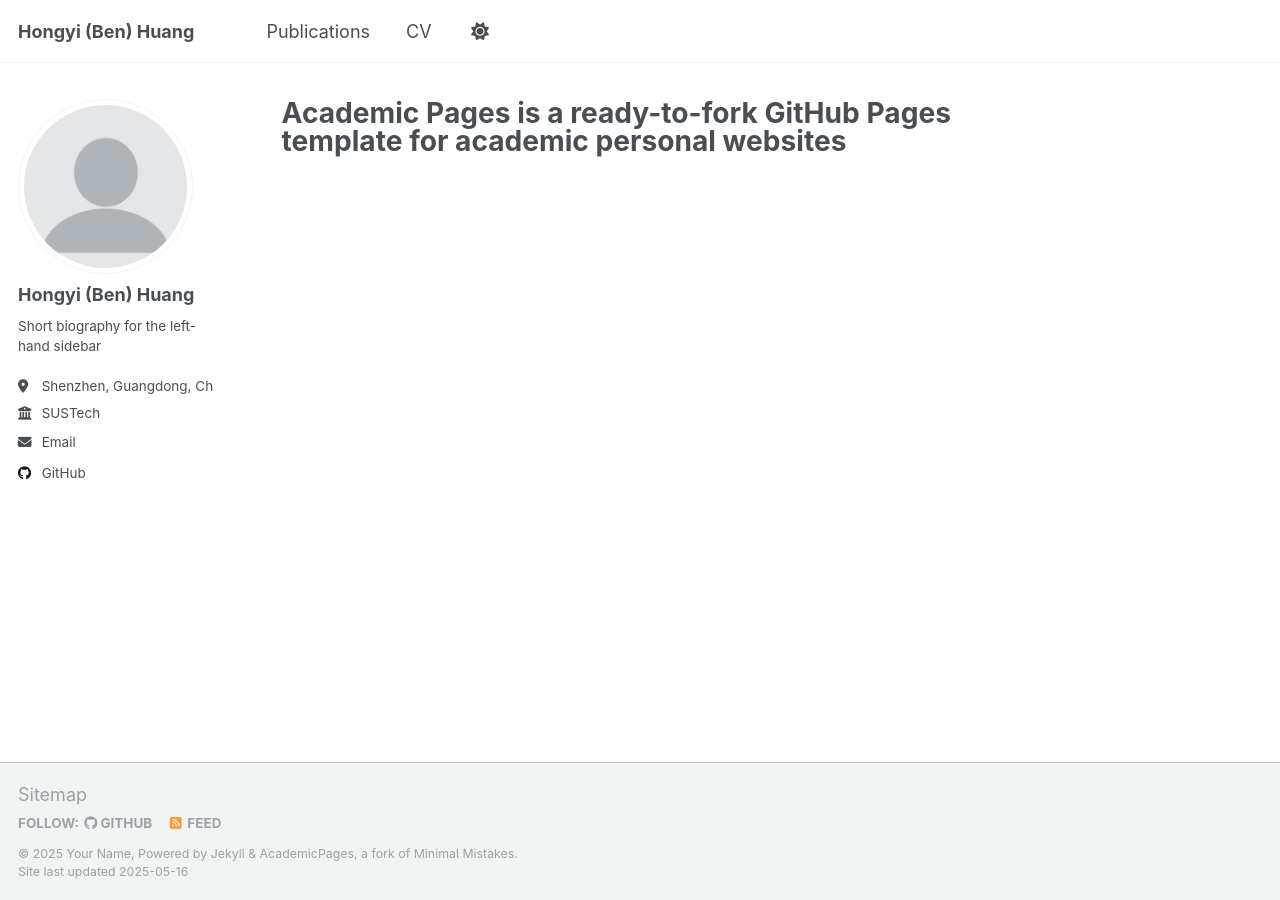
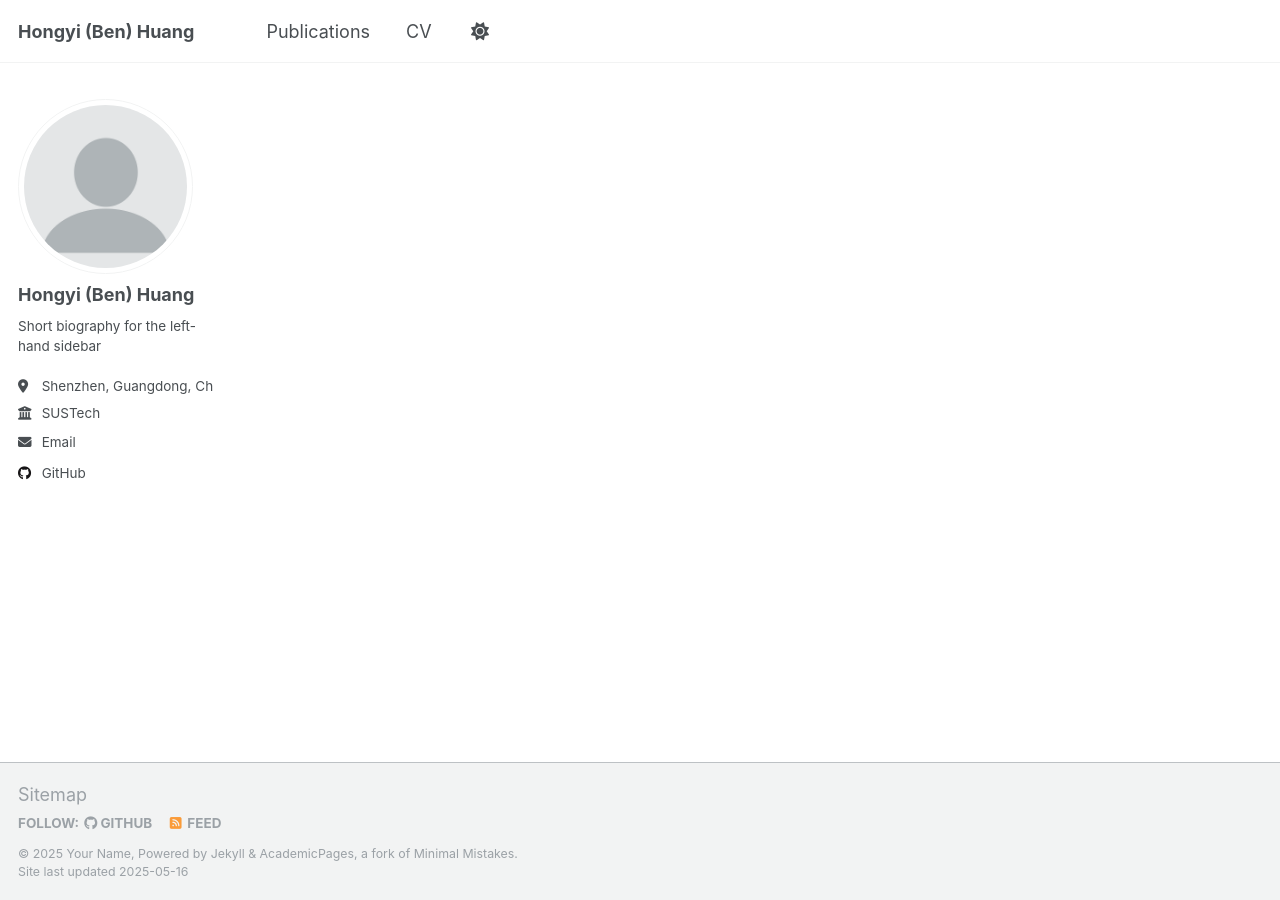
Before and after one commit to BenHuang00/hongyi-h.github.io, a Jekyll site: the page built from _pages/about.md, in a window 1280 px wide. Built offline with Jekyll 4.4.1, drawn with Linux system fonts in a browser that asks for light colours.

Commit message:
style(config.yml, about.md): remove title separator and about page title for cleaner presentation

```diff
--- a/_config.yml
+++ b/_config.yml
@@ -10,7 +10,7 @@
 locale                   : "en-US"
 site_theme               : "default"
 title                    : "Hongyi (Ben) Huang"
-title_separator          : "-"
+title_separator          : ""
 name                     : &name "Your Name"
 description              : &description "personal description"
 url                      : https://hongyi-h.github.io # the base hostname & protocol for your site e.g. "https://[your GitHub username].github.io" or if you already have some other page hosted on Github then use "https://[your GitHub username].github.io/[Your Repo Name]"
--- a/_pages/about.md
+++ b/_pages/about.md
@@ -1,6 +1,6 @@
 ---
 permalink: /
-title: "Academic Pages is a ready-to-fork GitHub Pages template for academic personal websites"
+title: ""
 author_profile: true
 redirect_from:
   - /about/
```
